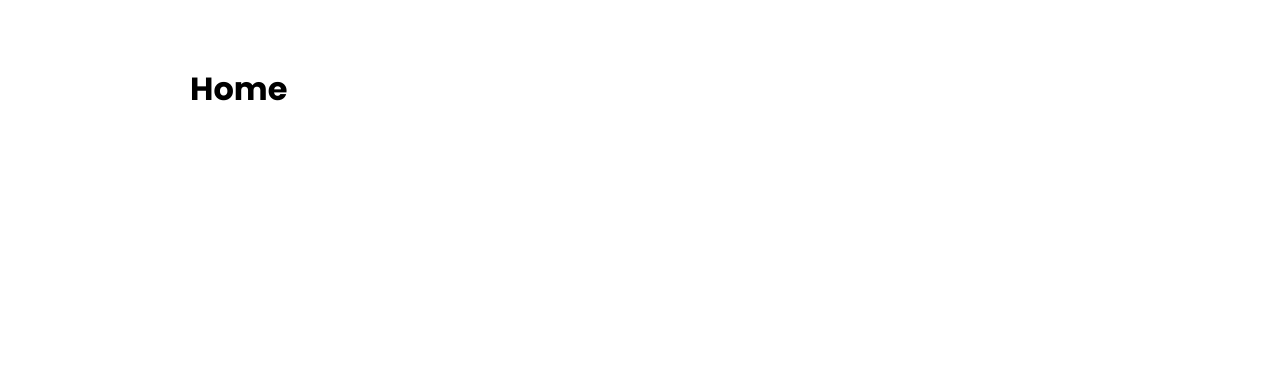
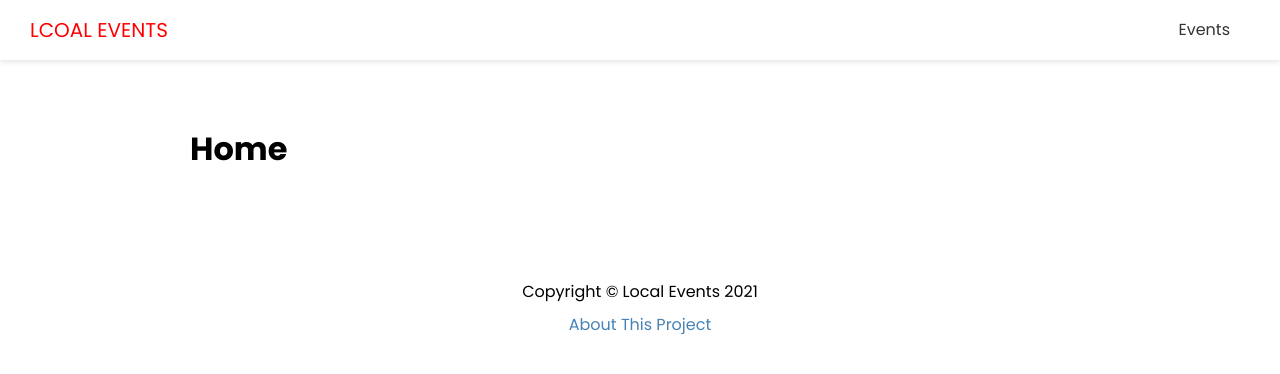
Before and after one commit to ChrisB32-cloud/Local-Events-App, a Next.js app: page / in a window 1280 px wide. Shown: the top 374 px of the page. Built offline with nearby package versions, Linux system fonts and the light colour scheme.

Commit message:
Created Header and Footer components

```diff
--- /dev/null
+++ b/components/Footer.js
@@ -0,0 +1,16 @@
+import React from 'react'
+import Link from 'next/link'
+import styles from '../styles/Footer.module.css'
+
+export default function Footer() {
+    return (
+        <footer className={styles.footer}>
+            <p>Copyright &copy; Local Events 2021</p>
+            <p>
+                <Link href='/about'>
+                    About This Project
+                </Link>
+            </p>
+        </footer>
+    )
+}
--- /dev/null
+++ b/components/Header.js
@@ -0,0 +1,20 @@
+import React from 'react'
+import Link from 'next/link'
+import styles from '../styles/Header.module.css'
+
+export default function Header() {
+    return (
+        <header className={styles.header}>
+            <div className={styles.logo}>
+                <Link href='/'><a>Lcoal Events</a></Link>
+            </div>
+            <nav>
+                <ul>
+                    <li>
+                        <Link href='/events'><a>Events</a></Link>
+                    </li>
+                </ul>
+            </nav>
+        </header>
+    )
+}
--- a/components/Layout.js
+++ b/components/Layout.js
@@ -1,6 +1,9 @@
 import React from 'react'
 import Head from 'next/head'
+import Header from './Header'
+import Footer from './Footer'
 import styles from '../styles/Layout.module.css'
+
 
 export default function Layout({ title, keywords, description, children }) {
     return (
@@ -10,9 +13,11 @@
                 <meta name='description' content={description} />
                 <meta name='keywords' content={keywords} />
             </Head>
+            <Header />
             <div className={styles.container}>
                 {children}
             </div>
+            <Footer />
         </div>
     )
 }
--- /dev/null
+++ b/styles/Footer.module.css
@@ -0,0 +1,8 @@
+.footer {
+    margin: 100px 0 40px;
+    text-align: center;
+  }
+
+  .footer p {
+    margin: 5px 0;
+  }
--- /dev/null
+++ b/styles/Header.module.css
@@ -0,0 +1,56 @@
+.header {
+    display: flex;
+    justify-content: space-between;
+    align-items: center;
+    background: #fff;
+    color: #333;
+    height: 60px;
+    padding: 0 30px;
+    box-shadow: 0 2px 5px rgba(0, 0, 0, 0.1);
+  }
+
+  .header a {
+    color: #333;
+    margin-right: 20px;
+  }
+
+  .header a:hover {
+    color: #000;
+  }
+  .header ul {
+    display: flex;
+    align-items: center;
+    justify-content: center;
+    list-style: none;
+  }
+
+  .logo {
+    color: red;
+    font-size: 20px;
+    text-transform: uppercase;
+  }
+
+  .logo a {
+    color: red;
+  }
+
+  @media (max-width: 768px) {
+    .header {
+      flex-direction: column;
+      height: auto;
+    }
+
+    .header ul {
+      margin: 20px 0;
+      flex-direction: column;
+      text-align: center;
+    }
+
+    .header a {
+      margin-right: 0;
+    }
+
+    .logo {
+      margin: 20px 0;
+    }
+  }
```
